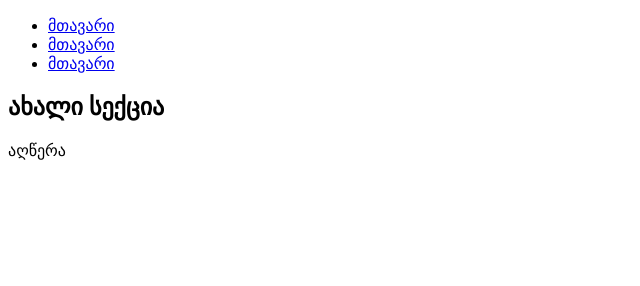
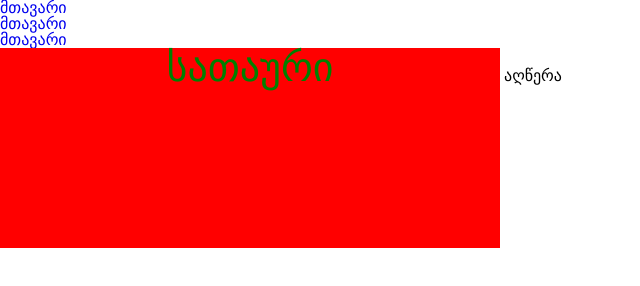
Before and after one commit to Leosi1/davaleba-3, a plain HTML site: page index.html in a window 1280 px wide. Shown: the whole page, without its empty margins (0-640 px from the left). Drawn offline with Linux system fonts and the light colour scheme.

Commit message:
add styles

```diff
--- /dev/null
+++ b/css/reset.css
@@ -0,0 +1,50 @@
+/* http://meyerweb.com/eric/tools/css/reset/
+   v2.0 | 20110126
+   License: none (public domain)
+*/
+
+html, body, div, span, applet, object, iframe,
+h1, h2, h3, h4, h5, h6, p, blockquote, pre,
+a, abbr, acronym, address, big, cite, code,
+del, dfn, em, img, ins, kbd, q, s, samp,
+small, strike, strong, sub, sup, tt, var,
+b, u, i, center,
+dl, dt, dd, ol, ul, li,
+fieldset, form, label, legend,
+table, caption, tbody, tfoot, thead, tr, th, td,
+article, aside, canvas, details, embed,
+figure, figcaption, footer, header, hgroup,
+menu, nav, output, ruby, section, summary,
+time, mark, audio, video {
+	margin: 0;
+	padding: 0;
+	border: 0;
+	font-size: 100%;
+	font: inherit;
+	vertical-align: baseline;
+}
+/* HTML5 display-role reset for older browsers */
+article, aside, details, figcaption, figure,
+footer, header, hgroup, menu, nav, section {
+	display: block;
+}
+body {
+	line-height: 1;
+}
+ol, ul {
+	list-style: none;
+}
+blockquote, q {
+	quotes: none;
+}
+blockquote:before, blockquote:after,
+q:before, q:after {
+	content: '';
+	content: none;
+}
+table {
+	border-collapse: collapse;
+	border-spacing: 0;
+}
+
+a{text-decoration: none; }
--- /dev/null
+++ b/css/style.css
@@ -0,0 +1,14 @@
+.title{font-size:40px ;
+       color: green;
+       text-align: center;
+       display: inline-block;
+       width: 500px;
+       height: 200px;
+       background-color :red;
+
+}
+
+.desc{
+    display: inline-block;
+
+}
--- a/index.html
+++ b/index.html
@@ -2,6 +2,9 @@
 <html>
 <head>
 	<title>დავალება 3</title>
+	<link rel="stylesheet" type="text/css" href="css/reset.css">
+	<link rel="stylesheet" type="text/css" href="css/style.css">
+
 </head>
     <body>
          <header>
@@ -24,8 +27,9 @@
 
      </header>
 
-     <section> <h1>ახალი სექცია </h1>
-<p>აღწერა</p>
+     <section>
+     	<h1 class="title">სათაური </h1>
+<p class="desc">აღწერა</p>
           </section>
  </body>
 
```
